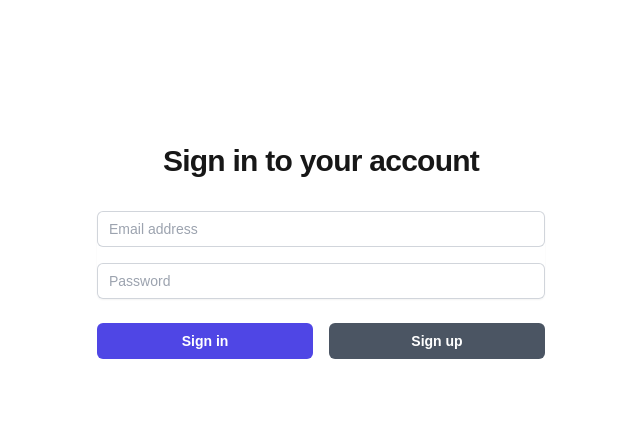
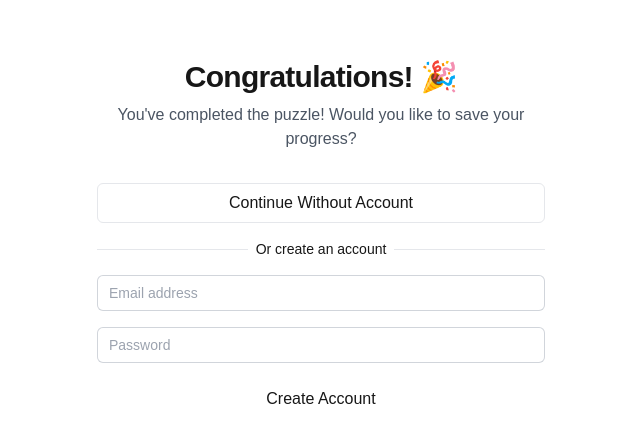
Before and after one commit to fffilps/vercel-nvidia-shortest-hackathon, a Next.js app: page /login in a window 1280 px wide. Shown: the part 161-604 px from the top of the page, without its empty margins (319-959 px from the left). Built offline with nearby package versions, Linux system fonts and the light colour scheme; no server answers.

Commit message:
got rid of the the auth when you first use this project. its later in the code. used cursor. I need to do more structured removal or whatever. no need for supabase really.

```diff
--- a/app/login/page.tsx
+++ b/app/login/page.tsx
@@ -3,6 +3,7 @@
 import { createClient } from '@/utils/supabase/client'
 import { useRouter } from 'next/navigation'
 import { useState } from 'react'
+import { Button } from '@/app/components/ui/button'
 
 export default function LoginPage() {
   const [email, setEmail] = useState('')
@@ -10,21 +11,6 @@ export default function LoginPage() {
   const [error, setError] = useState<string | null>(null)
   const router = useRouter()
   const supabase = createClient()
-
-  const handleSignIn = async (e: React.FormEvent) => {
-    e.preventDefault()
-    const { error } = await supabase.auth.signInWithPassword({
-      email,
-      password,
-    })
-
-    if (error) {
-      setError(error.message)
-    } else {
-      router.push('/')
-      router.refresh()
-    }
-  }
 
   const handleSignUp = async (e: React.FormEvent) => {
     e.preventDefault()
@@ -43,68 +29,81 @@ export default function LoginPage() {
     }
   }
 
+  const handleContinueWithoutAccount = () => {
+    router.push('/')
+  }
+
   return (
     <div className="flex min-h-screen flex-col items-center justify-center py-2">
       <div className="w-full max-w-md space-y-8">
-        <div>
-          <h2 className="mt-6 text-center text-3xl font-bold tracking-tight">
-            Sign in to your account
+        <div className="text-center">
+          <h2 className="text-3xl font-bold tracking-tight">
+            Congratulations! 🎉
           </h2>
+          <p className="mt-2 text-gray-600 dark:text-gray-400">
+            You've completed the puzzle! Would you like to save your progress?
+          </p>
         </div>
-        <form className="mt-8 space-y-6">
-          {error && (
-            <div className="text-red-500 text-center text-sm">{error}</div>
-          )}
-          <div className="space-y-4 rounded-md shadow-sm">
+
+        <div className="space-y-4">
+          <Button
+            onClick={handleContinueWithoutAccount}
+            variant="outline"
+            className="w-full"
+          >
+            Continue Without Account
+          </Button>
+
+          <div className="relative">
+            <div className="absolute inset-0 flex items-center">
+              <span className="w-full border-t" />
+            </div>
+            <div className="relative flex justify-center text-sm">
+              <span className="bg-background px-2 text-muted-foreground">
+                Or create an account
+              </span>
+            </div>
+          </div>
+
+          <form className="space-y-4">
+            {error && (
+              <div className="text-red-500 text-center text-sm">{error}</div>
+            )}
             <div>
-              <label htmlFor="email" className="sr-only">
-                Email address
-              </label>
               <input
                 id="email"
                 name="email"
                 type="email"
                 autoComplete="email"
                 required
-                className="relative block w-full rounded-md border-0 py-1.5 px-3 text-gray-900 ring-1 ring-inset ring-gray-300 placeholder:text-gray-400 focus:z-10 focus:ring-2 focus:ring-inset focus:ring-indigo-600 sm:text-sm sm:leading-6"
+                className="relative block w-full rounded-md border-0 py-1.5 px-3 text-gray-900 ring-1 ring-inset ring-gray-300 placeholder:text-gray-400 focus:z-10 focus:ring-2 focus:ring-inset focus:ring-indigo-600 sm:text-sm sm:leading-6 dark:bg-gray-800 dark:text-white dark:ring-gray-600"
                 placeholder="Email address"
                 value={email}
                 onChange={(e) => setEmail(e.target.value)}
               />
             </div>
             <div>
-              <label htmlFor="password" className="sr-only">
-                Password
-              </label>
               <input
                 id="password"
                 name="password"
                 type="password"
-                autoComplete="current-password"
+                autoComplete="new-password"
                 required
-                className="relative block w-full rounded-md border-0 py-1.5 px-3 text-gray-900 ring-1 ring-inset ring-gray-300 placeholder:text-gray-400 focus:z-10 focus:z-10 focus:ring-2 focus:ring-inset focus:ring-indigo-600 sm:text-sm sm:leading-6"
+                className="relative block w-full rounded-md border-0 py-1.5 px-3 text-gray-900 ring-1 ring-inset ring-gray-300 placeholder:text-gray-400 focus:z-10 focus:ring-2 focus:ring-inset focus:ring-indigo-600 sm:text-sm sm:leading-6 dark:bg-gray-800 dark:text-white dark:ring-gray-600"
                 placeholder="Password"
                 value={password}
                 onChange={(e) => setPassword(e.target.value)}
               />
             </div>
-          </div>
 
-          <div className="flex gap-4">
-            <button
-              onClick={handleSignIn}
-              className="group relative flex w-full justify-center rounded-md bg-indigo-600 px-3 py-2 text-sm font-semibold text-white hover:bg-indigo-500 focus-visible:outline focus-visible:outline-2 focus-visible:outline-offset-2 focus-visible:outline-indigo-600"
+            <Button
+              onClick={handleSignUp}
+              className="w-full"
             >
-              Sign in
-            </button>
-            <button
-              onClick={handleSignUp}
-              className="group relative flex w-full justify-center rounded-md bg-gray-600 px-3 py-2 text-sm font-semibold text-white hover:bg-gray-500 focus-visible:outline focus-visible:outline-2 focus-visible:outline-offset-2 focus-visible:outline-gray-600"
-            >
-              Sign up
-            </button>
-          </div>
-        </form>
+              Create Account
+            </Button>
+          </form>
+        </div>
       </div>
     </div>
   )
--- a/app/page.tsx
+++ b/app/page.tsx
@@ -1,20 +1,6 @@
-import { createClient } from '@/utils/supabase/server'
-import { redirect } from 'next/navigation'
 import GithubActivityTracker from '@/app/components/GithubActivityTracker'
 
-
-export default async function Home() {
-  const supabase = await createClient()
-
-  const { data: { user }, error } = await supabase.auth.getUser()
-  if (error || !user) {
-    redirect('/login')
-  }
-
-  if (!user) {
-    redirect('/login')
-  }
-
+export default function Home() {
   return (
     <main className="flex min-h-screen flex-col items-center justify-between p-24">
       <GithubActivityTracker />
```
Also changed, not shown: middleware.ts (+5 -8 lines).
